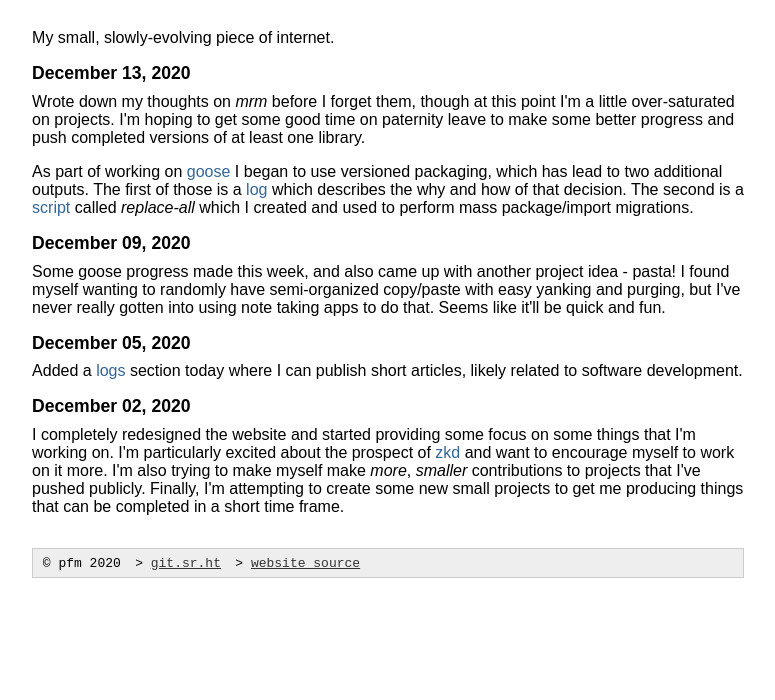
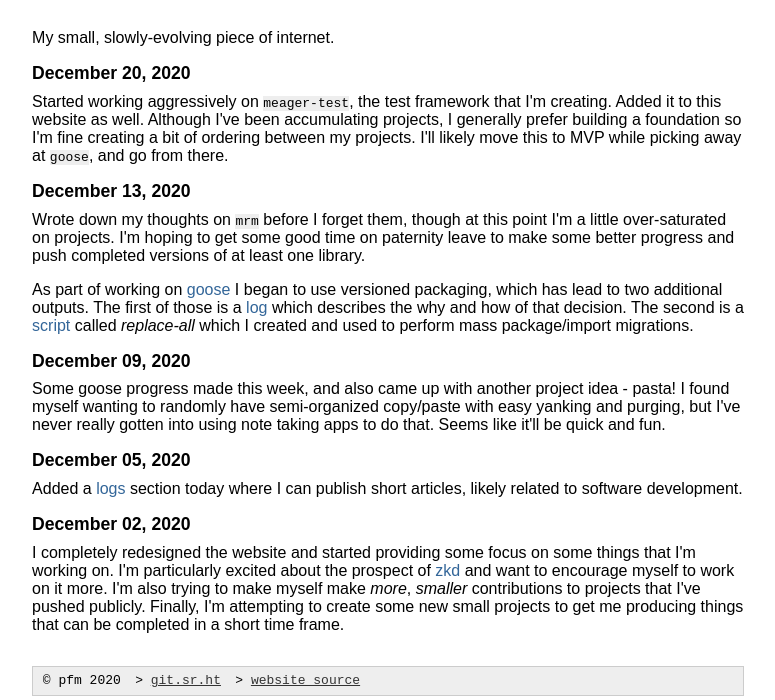
Before and after one commit to pgfm1/pgfm1.github.io, a plain HTML site: page index.html in a window 1280 px wide. Shown: the part 100-800 px from the top of the page, without its empty margins (252-1027 px from the left). Drawn offline with Linux system fonts and the light colour scheme.

Commit message:
Adding meager-test

```diff
--- a/index.html
+++ b/index.html
@@ -23,12 +23,23 @@
             </section>
 
             <section>
+                <h3>December 20, 2020</h3>
+                <p>
+                Started working aggressively on
+                <span class="mono">meager-test</span>, the test framework that
+                I'm creating. Added it to this website as well. Although I've
+                been accumulating projects, I generally prefer building a
+                foundation so I'm fine creating a bit of ordering between my
+                projects. I'll likely move this to MVP while picking away at
+                <span class="mono">goose</span>, and go from there.
+                </p>
                 <h3>December 13, 2020</h3>
                 <p>
-                Wrote down my thoughts on <em>mrm</em> before I forget them, though
-                at this point I'm a little over-saturated on projects. I'm hoping to
-                get some good time on paternity leave to make some better progress
-                and push completed versions of at least one library.
+                Wrote down my thoughts on <span class="mono">mrm</span> before
+                I forget them, though at this point I'm a little over-saturated
+                on projects. I'm hoping to get some good time on paternity leave
+                to make some better progress and push completed versions of at
+                least one library.
                 </p>
                 <p>
                 As part of working on
```
Also changed, not shown: projects.html (+15 -0 lines).
